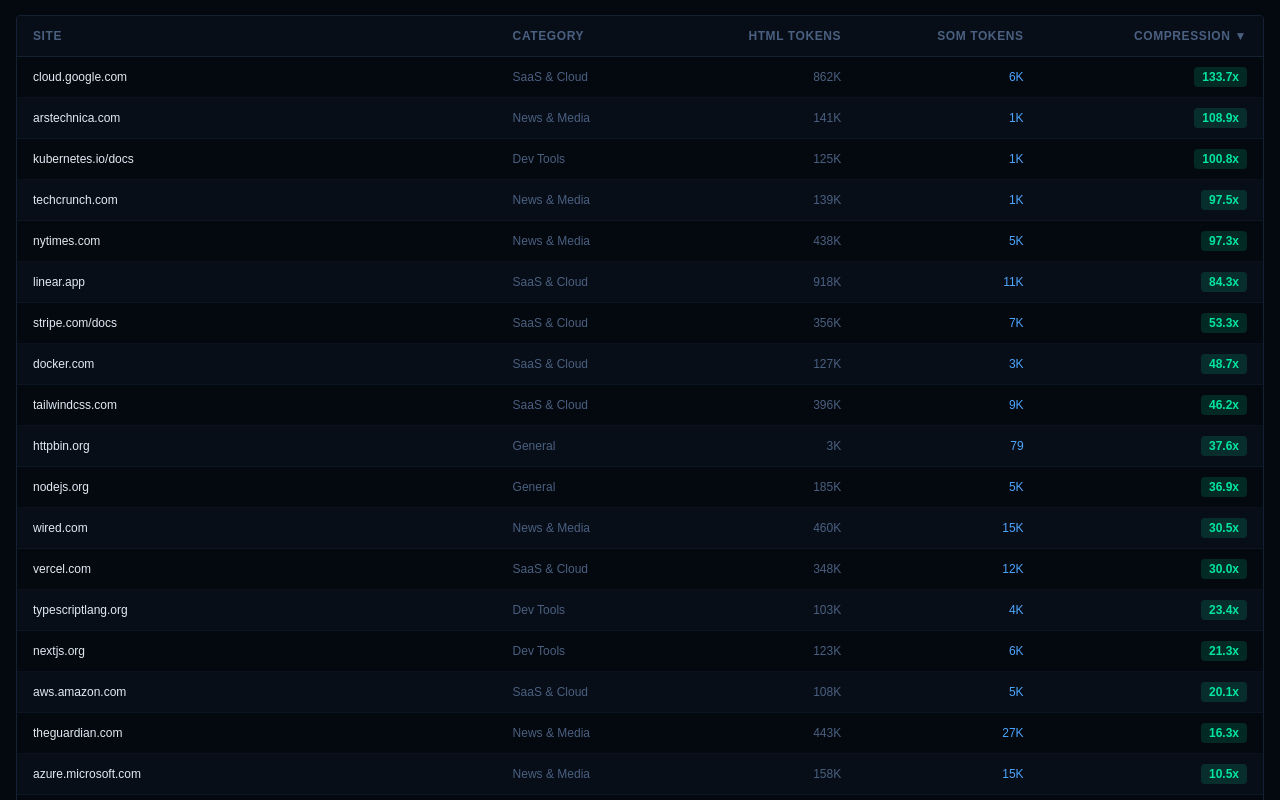
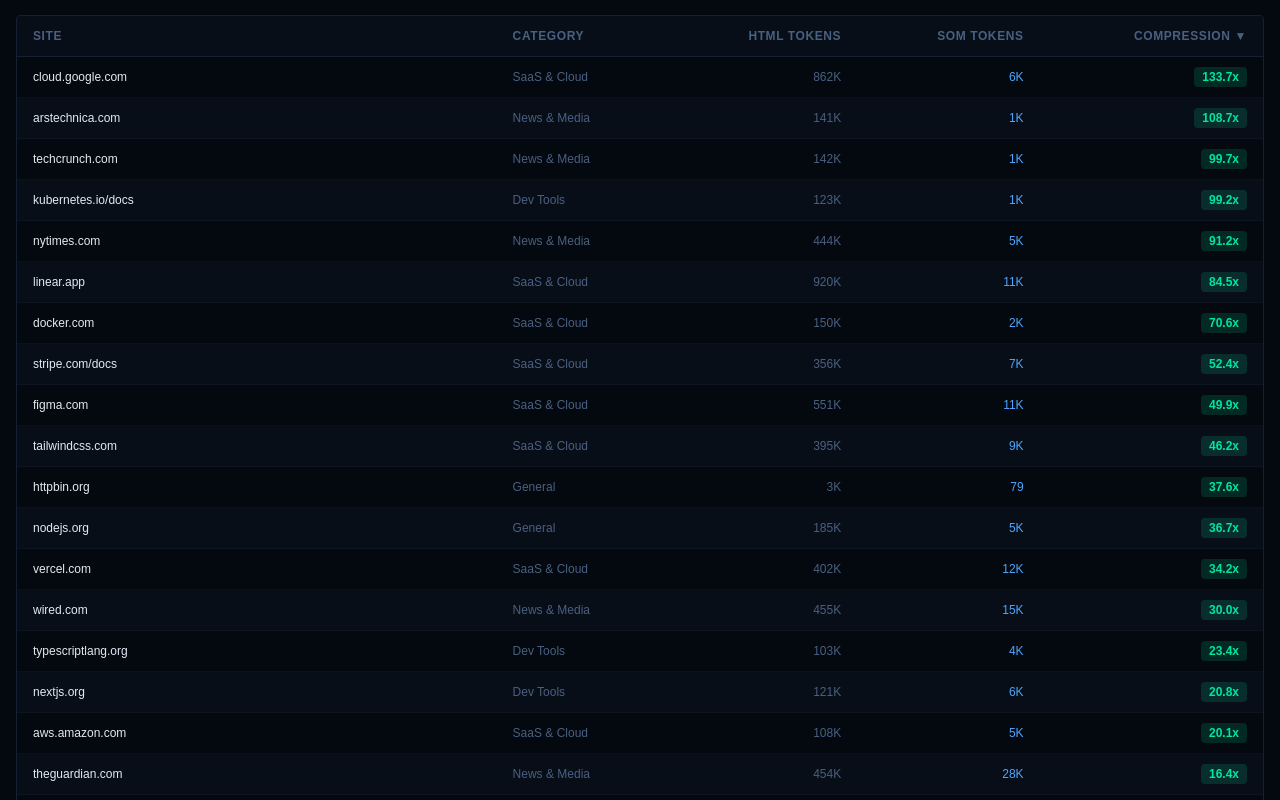
Before and after one commit to dbhurley/webtaskbench, a Next.js app: page / in a window 1280 px wide. Shown: the part 1600-2400 px from the top of the page. Built offline with nearby package versions, Linux system fonts and the light colour scheme; a web font is replaced by a local one.

Commit message:
data: weekly benchmark update (Plasmate v0.5.1)

```diff
--- a/src/data/benchmark.ts
+++ b/src/data/benchmark.ts
@@ -13,15 +13,15 @@
 
 export const benchmarkMeta: BenchmarkMeta = {
   plasmate_version: "0.5.1",
-  run_date: "2026-05-18T07:45:50.854Z",
+  run_date: "2026-05-25T07:55:01.076Z",
   sites_attempted: 37,
   sites_succeeded: 37,
-  avg_compression: 28.2,
-  median_compression: 9.3,
+  avg_compression: 30.0,
+  median_compression: 10.5,
   peak_compression: 133.7,
   peak_site: "cloud.google.com",
   previous_version: "0.5.1",
-  previous_avg_compression: 28.3,
+  previous_avg_compression: 28.2,
 };
 
 export interface BenchmarkEntry {
@@ -33,43 +33,43 @@
 }
 
 export const benchmarkData: BenchmarkEntry[] = [
-  { url: "https://cloud.google.com", html_tokens: 861740, som_tokens: 6443, ratio: 133.7, category: "SaaS & Cloud" },
-  { url: "https://arstechnica.com", html_tokens: 140901, som_tokens: 1294, ratio: 108.9, category: "News & Media" },
-  { url: "https://kubernetes.io/docs", html_tokens: 125316, som_tokens: 1243, ratio: 100.8, category: "Dev Tools" },
-  { url: "https://techcrunch.com", html_tokens: 138825, som_tokens: 1424, ratio: 97.5, category: "News & Media" },
-  { url: "https://www.nytimes.com", html_tokens: 438390, som_tokens: 4505, ratio: 97.3, category: "News & Media" },
-  { url: "https://www.linear.app", html_tokens: 917853, som_tokens: 10889, ratio: 84.3, category: "SaaS & Cloud" },
-  { url: "https://stripe.com/docs", html_tokens: 355731, som_tokens: 6673, ratio: 53.3, category: "SaaS & Cloud" },
-  { url: "https://www.docker.com", html_tokens: 126623, som_tokens: 2598, ratio: 48.7, category: "SaaS & Cloud" },
-  { url: "https://tailwindcss.com", html_tokens: 395524, som_tokens: 8563, ratio: 46.2, category: "SaaS & Cloud" },
+  { url: "https://cloud.google.com", html_tokens: 861669, som_tokens: 6443, ratio: 133.7, category: "SaaS & Cloud" },
+  { url: "https://arstechnica.com", html_tokens: 140716, som_tokens: 1294, ratio: 108.7, category: "News & Media" },
+  { url: "https://techcrunch.com", html_tokens: 141982, som_tokens: 1424, ratio: 99.7, category: "News & Media" },
+  { url: "https://kubernetes.io/docs", html_tokens: 123246, som_tokens: 1243, ratio: 99.2, category: "Dev Tools" },
+  { url: "https://www.nytimes.com", html_tokens: 443879, som_tokens: 4865, ratio: 91.2, category: "News & Media" },
+  { url: "https://www.linear.app", html_tokens: 919683, som_tokens: 10887, ratio: 84.5, category: "SaaS & Cloud" },
+  { url: "https://www.docker.com", html_tokens: 149763, som_tokens: 2122, ratio: 70.6, category: "SaaS & Cloud" },
+  { url: "https://stripe.com/docs", html_tokens: 355872, som_tokens: 6785, ratio: 52.4, category: "SaaS & Cloud" },
+  { url: "https://www.figma.com", html_tokens: 551084, som_tokens: 11053, ratio: 49.9, category: "SaaS & Cloud" },
+  { url: "https://tailwindcss.com", html_tokens: 395494, som_tokens: 8563, ratio: 46.2, category: "SaaS & Cloud" },
   { url: "https://httpbin.org", html_tokens: 2968, som_tokens: 79, ratio: 37.6, category: "General" },
-  { url: "https://nodejs.org", html_tokens: 185356, som_tokens: 5027, ratio: 36.9, category: "General" },
-  { url: "https://www.wired.com", html_tokens: 460022, som_tokens: 15082, ratio: 30.5, category: "News & Media" },
-  { url: "https://vercel.com", html_tokens: 347654, som_tokens: 11594, ratio: 30, category: "SaaS & Cloud" },
-  { url: "https://www.typescriptlang.org", html_tokens: 102800, som_tokens: 4397, ratio: 23.4, category: "Dev Tools" },
-  { url: "https://nextjs.org", html_tokens: 123467, som_tokens: 5796, ratio: 21.3, category: "Dev Tools" },
-  { url: "https://aws.amazon.com", html_tokens: 107802, som_tokens: 5374, ratio: 20.1, category: "SaaS & Cloud" },
-  { url: "https://www.theguardian.com", html_tokens: 442657, som_tokens: 27235, ratio: 16.3, category: "News & Media" },
-  { url: "https://azure.microsoft.com", html_tokens: 158002, som_tokens: 15102, ratio: 10.5, category: "News & Media" },
-  { url: "https://github.com/plasmate-labs/plasmate", html_tokens: 179671, som_tokens: 19372, ratio: 9.3, category: "Dev Tools" },
-  { url: "https://angular.dev", html_tokens: 32111, som_tokens: 4345, ratio: 7.4, category: "Dev Tools" },
-  { url: "https://en.wikipedia.org/wiki/Rust_(programming_language)", html_tokens: 189408, som_tokens: 27593, ratio: 6.9, category: "General" },
-  { url: "https://vuejs.org", html_tokens: 34179, som_tokens: 8827, ratio: 3.9, category: "Dev Tools" },
+  { url: "https://nodejs.org", html_tokens: 184619, som_tokens: 5028, ratio: 36.7, category: "General" },
+  { url: "https://vercel.com", html_tokens: 401673, som_tokens: 11760, ratio: 34.2, category: "SaaS & Cloud" },
+  { url: "https://www.wired.com", html_tokens: 454914, som_tokens: 15151, ratio: 30, category: "News & Media" },
+  { url: "https://www.typescriptlang.org", html_tokens: 102795, som_tokens: 4397, ratio: 23.4, category: "Dev Tools" },
+  { url: "https://nextjs.org", html_tokens: 120816, som_tokens: 5796, ratio: 20.8, category: "Dev Tools" },
+  { url: "https://aws.amazon.com", html_tokens: 107807, som_tokens: 5374, ratio: 20.1, category: "SaaS & Cloud" },
+  { url: "https://www.theguardian.com", html_tokens: 454250, som_tokens: 27747, ratio: 16.4, category: "News & Media" },
+  { url: "https://azure.microsoft.com", html_tokens: 157987, som_tokens: 15101, ratio: 10.5, category: "News & Media" },
+  { url: "https://github.com/plasmate-labs/plasmate", html_tokens: 179861, som_tokens: 19373, ratio: 9.3, category: "Dev Tools" },
+  { url: "https://angular.dev", html_tokens: 32111, som_tokens: 4344, ratio: 7.4, category: "Dev Tools" },
+  { url: "https://en.wikipedia.org/wiki/Rust_(programming_language)", html_tokens: 189407, som_tokens: 27593, ratio: 6.9, category: "General" },
+  { url: "https://vuejs.org", html_tokens: 33739, som_tokens: 8668, ratio: 3.9, category: "Dev Tools" },
   { url: "https://getbootstrap.com", html_tokens: 29337, som_tokens: 9697, ratio: 3, category: "Dev Tools" },
-  { url: "https://developer.mozilla.org/en-US/docs/Web/JavaScript", html_tokens: 52795, som_tokens: 22218, ratio: 2.4, category: "Dev Tools" },
-  { url: "https://svelte.dev", html_tokens: 38052, som_tokens: 17725, ratio: 2.1, category: "Dev Tools" },
-  { url: "https://lobste.rs", html_tokens: 18286, som_tokens: 9402, ratio: 1.9, category: "General" },
-  { url: "https://medium.com", html_tokens: 2526, som_tokens: 1400, ratio: 1.8, category: "News & Media" },
-  { url: "https://docs.rs", html_tokens: 4612, som_tokens: 3782, ratio: 1.2, category: "Dev Tools" },
-  { url: "https://www.rust-lang.org", html_tokens: 5139, som_tokens: 5140, ratio: 1, category: "Dev Tools" },
-  { url: "https://pypi.org", html_tokens: 6180, som_tokens: 6574, ratio: 0.9, category: "Dev Tools" },
-  { url: "https://news.ycombinator.com", html_tokens: 11912, som_tokens: 14627, ratio: 0.8, category: "General" },
+  { url: "https://developer.mozilla.org/en-US/docs/Web/JavaScript", html_tokens: 52806, som_tokens: 22217, ratio: 2.4, category: "Dev Tools" },
+  { url: "https://svelte.dev", html_tokens: 38001, som_tokens: 17727, ratio: 2.1, category: "Dev Tools" },
+  { url: "https://lobste.rs", html_tokens: 18291, som_tokens: 9441, ratio: 1.9, category: "General" },
+  { url: "https://docs.rs", html_tokens: 4614, som_tokens: 3686, ratio: 1.3, category: "Dev Tools" },
+  { url: "https://www.rust-lang.org", html_tokens: 5112, som_tokens: 5036, ratio: 1, category: "Dev Tools" },
+  { url: "https://pypi.org", html_tokens: 6189, som_tokens: 6577, ratio: 0.9, category: "Dev Tools" },
+  { url: "https://news.ycombinator.com", html_tokens: 11822, som_tokens: 14591, ratio: 0.8, category: "General" },
   { url: "https://jsonplaceholder.typicode.com", html_tokens: 2476, som_tokens: 3282, ratio: 0.8, category: "General" },
-  { url: "https://www.python.org", html_tokens: 9458, som_tokens: 14515, ratio: 0.7, category: "General" },
-  { url: "https://www.postgresql.org", html_tokens: 6499, som_tokens: 9293, ratio: 0.7, category: "Dev Tools" },
+  { url: "https://www.postgresql.org", html_tokens: 6516, som_tokens: 9411, ratio: 0.7, category: "Dev Tools" },
+  { url: "https://www.python.org", html_tokens: 9116, som_tokens: 14415, ratio: 0.6, category: "General" },
   { url: "https://example.com", html_tokens: 152, som_tokens: 331, ratio: 0.5, category: "General" },
-  { url: "https://crates.io", html_tokens: 70, som_tokens: 348, ratio: 0.2, category: "General" },
-  { url: "https://www.producthunt.com", html_tokens: 2547, som_tokens: 25578, ratio: 0.1, category: "General" },
+  { url: "https://crates.io", html_tokens: 73, som_tokens: 348, ratio: 0.2, category: "General" },
+  { url: "https://www.producthunt.com", html_tokens: 2655, som_tokens: 24349, ratio: 0.1, category: "General" },
 ];
 
 export const failedSites = [
```
